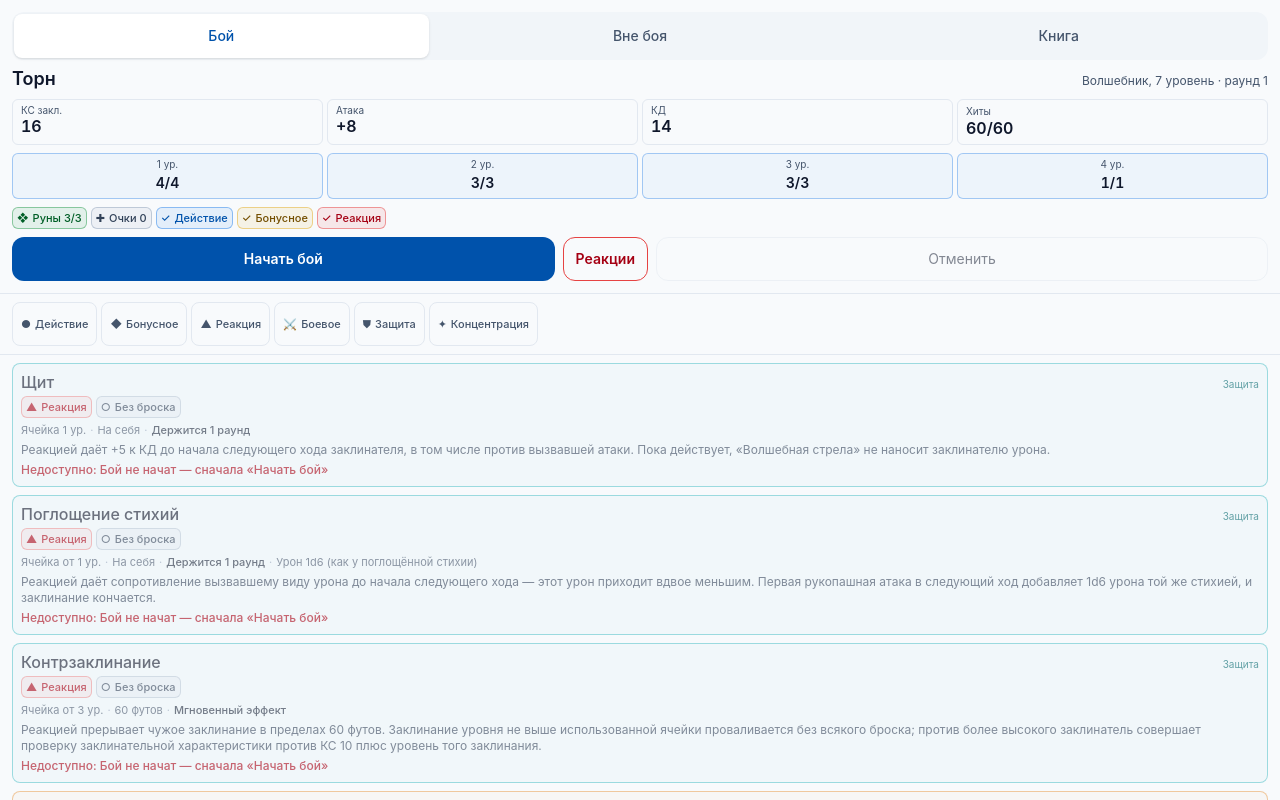
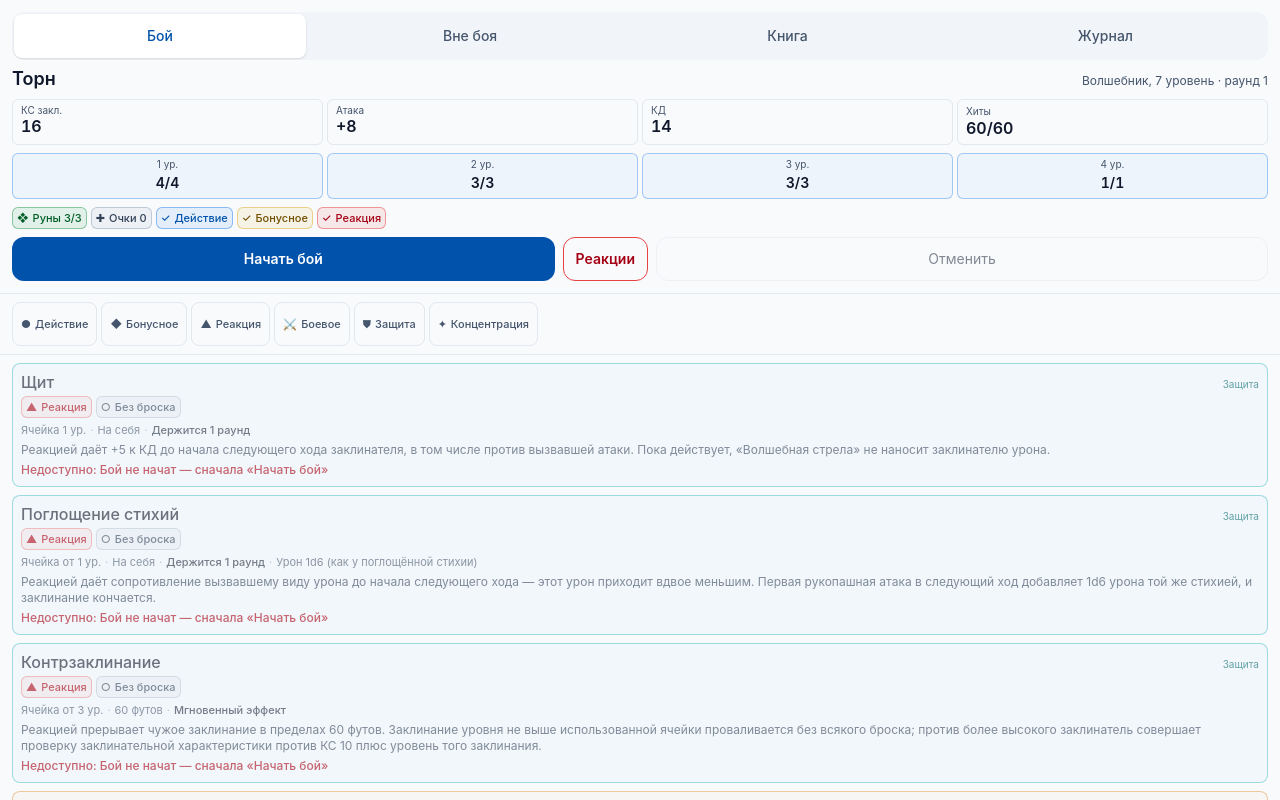
Before and after one commit to Chiglintsev-IS/arcane_helper, a Next.js app: page / in a window 1280 px wide. Built offline with nearby package versions, Linux system fonts and the light colour scheme.

Commit message:
feat: add the journal screen mode to rules and the mode switcher (FR-220)

```diff
--- a/src/components/combat/ModeSwitcher.tsx
+++ b/src/components/combat/ModeSwitcher.tsx
@@ -6,6 +6,10 @@
  * одним пальцем.
  *
  * Компонент презентационный: режим приходит параметром, смена — обратным вызовом.
+ *
+ * Кнопок четыре, и ряд прокручивается по горизонтали (FR-220): равная ширина на четверых сжала бы
+ * «Вне боя» до переноса. Кнопки растут по содержимому и не сжимаются — на iPhone SE четыре коротких
+ * слова помещаются целиком, а прокрутка остаётся запасом.
  */
 
 import { SCREEN_MODES, type ScreenMode } from "@/rules/modes";
@@ -22,6 +26,7 @@ const LABELS: Record<ScreenMode, { title: string; hint: string }> = {
   combat: { title: "Бой", hint: "то, что творится внутри хода" },
   camp: { title: "Вне боя", hint: "отдых и восстановление — привал, город, дорога" },
   book: { title: "Книга", hint: "весь состав целиком, для чтения и сверки" },
+  journal: { title: "Журнал", hint: "что случилось и что можно отменить" },
 };
 
 export function ModeSwitcher({
@@ -35,7 +40,7 @@ export function ModeSwitcher({
     <div
       role="radiogroup"
       aria-label="Режим экрана"
-      className="flex gap-1 rounded-xl bg-slate-100 p-0.5 dark:bg-slate-900"
+      className="flex flex-nowrap gap-1 overflow-x-auto rounded-xl bg-slate-100 p-0.5 dark:bg-slate-900"
     >
       {SCREEN_MODES.map((value) => {
         const selected = value === mode;
@@ -47,7 +52,7 @@ export function ModeSwitcher({
             aria-checked={selected}
             aria-label={`${LABELS[value].title}: ${LABELS[value].hint}`}
             onClick={() => onChange(value)}
-            className={`min-h-11 flex-1 rounded-lg px-2 text-sm font-medium ${
+            className={`min-h-11 shrink-0 grow basis-auto rounded-lg px-2 text-sm font-medium ${
               selected
                 ? "bg-white text-action-strong shadow-sm dark:bg-slate-800 dark:text-action"
                 : "text-slate-600 dark:text-slate-400"
--- a/src/rules/modes.ts
+++ b/src/rules/modes.ts
@@ -1,9 +1,9 @@
 /**
  * Режимы экрана (F-18).
  *
- * Экран один, а ситуаций три, и они хотят разного: в бою — то, что творится внутри хода; вне боя —
- * отдых и восстановление без единого заклинания; в книге — всё подряд, для чтения, сверки и
- * применения не под таймер.
+ * Экран один, а ситуаций четыре, и они хотят разного: в бою — то, что творится внутри хода; вне боя
+ * — отдых и восстановление без единого заклинания; в книге — всё подряд, для чтения, сверки и
+ * применения не под таймер; в журнале — случившееся и отмена лишнего.
  *
  * Значение `camp` осталось от прежнего названия режима — «Привал». В интерфейсе он называется «Вне
  * боя» (FR-202): привал — лишь одна из ситуаций, где бой не идёт. Переименование самого значения
@@ -20,7 +20,7 @@ import { CANTRIP_LEVEL, type Spell } from "@/data/schemas/spell";
 import type { CombatRole } from "./combatRole";
 import { traitsOf, type ActionTraits } from "./filters";
 
-export const SCREEN_MODES = ["combat", "camp", "book"] as const;
+export const SCREEN_MODES = ["combat", "camp", "book", "journal"] as const;
 
 export type ScreenMode = (typeof SCREEN_MODES)[number];
 
@@ -52,7 +52,9 @@ export function belongsToMode(spell: Spell, mode: ScreenMode): boolean {
   switch (mode) {
     case "combat":
       return castableWithinTurn(spell);
+    // Вне боя и в журнале списка нет вовсе: там отдыхают и разбирают случившееся (FR-202, FR-220).
     case "camp":
+    case "journal":
       return false;
     default:
       return true;
```
Also changed, not shown: 1 other file (tests, documents, lock files or other folders).
